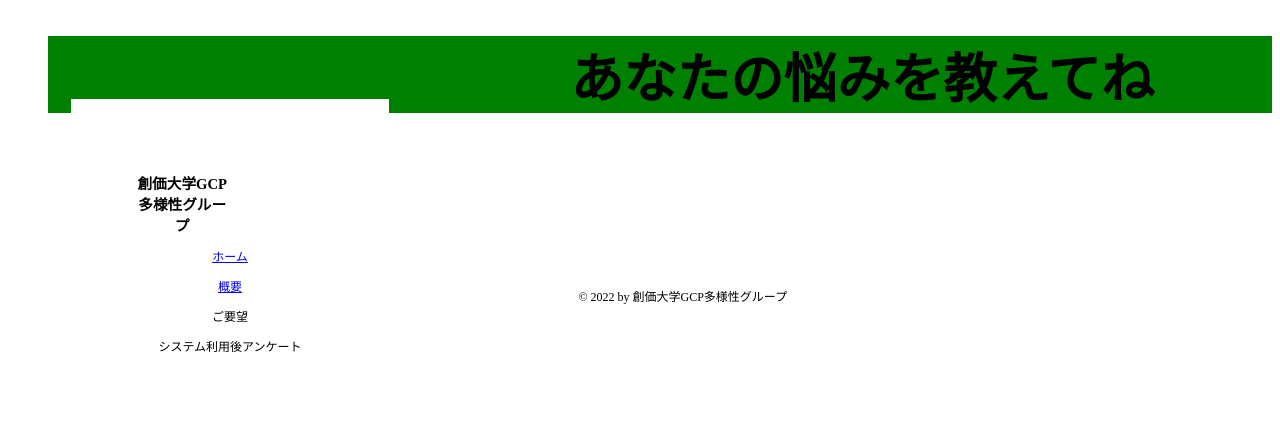
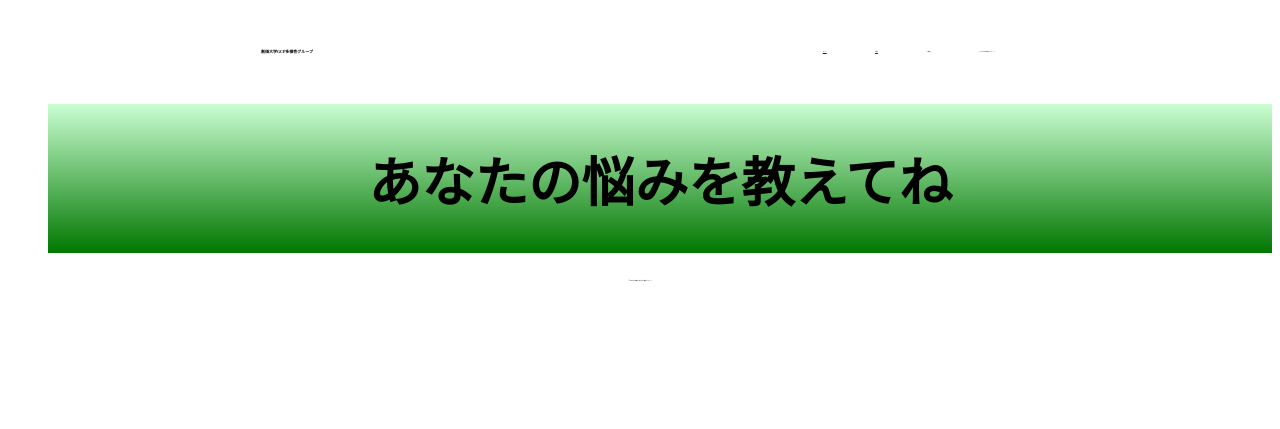
Before and after one commit to akiyamasoka/yukiyanagi, a Django app: page / in a window 1280 px wide. Shown: the top 429 px of the page. Run offline with Django 3.2, Linux system fonts and the light colour scheme; data that the repository does not hold is empty.

Commit message:
Changed the HTML for the site.

```diff
--- a/blog/static/blog.css
+++ b/blog/static/blog.css
@@ -37,26 +37,44 @@ h2, h3 {
 .page-header, .page-footer {
     background-color: white;
     color: black;
-    font-size: 9pt;
-    margin: 5%;
-    padding: 5%;
-    text-align: center;
-    float: left;
+    font-size: 1pt;
+    margin: 1%;
+    padding: 1%;
+    margin-left: 1%;
+    margin-right: 1%;
+    display: flex;
+    justify-content: center;
+    align-items: center;
 }
 
 .page-header h1 {
-    margin-right: 50%;
-    font-size: 11pt;
+    float: left;
+    display: flex;
+    justify-content: center;
+    align-items: center;
+    margin-right: 40%;
+    font-size: 3pt;
+}
+
+.page-header p {
+    float: left;
+    display: flex;
+    justify-content: center;
+    align-items: center;
+    margin: 2%;
 }
 
 .green {
-    background-color: green;
+    background: linear-gradient(#CBFFD3,#007700);
     font-size: 20pt;
     color: black;
     margin: 0px;
-    text-align: center;
+    display: flex;
+    justify-content: center;
+    align-items: center;
 }
 
 .not_new_line {
     white-space: nowrap;
+    text-align: center;
 }
```
